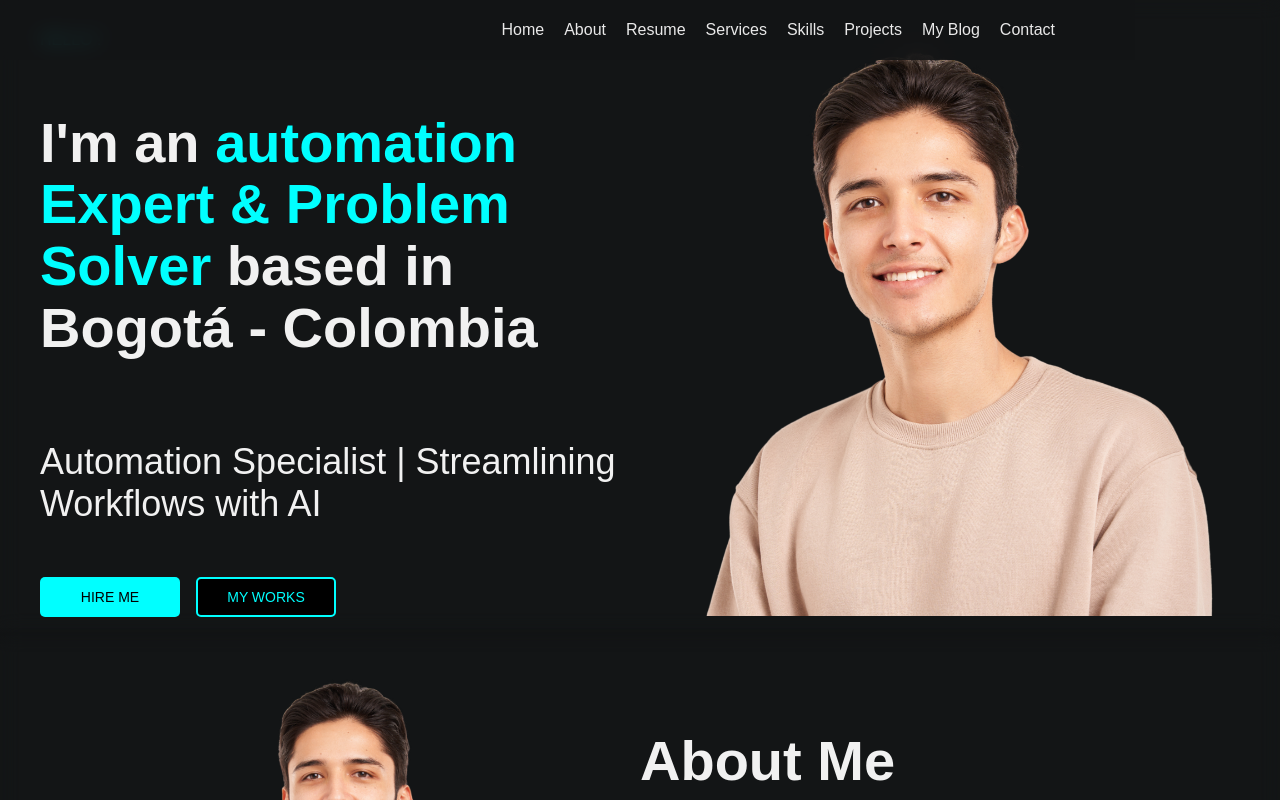
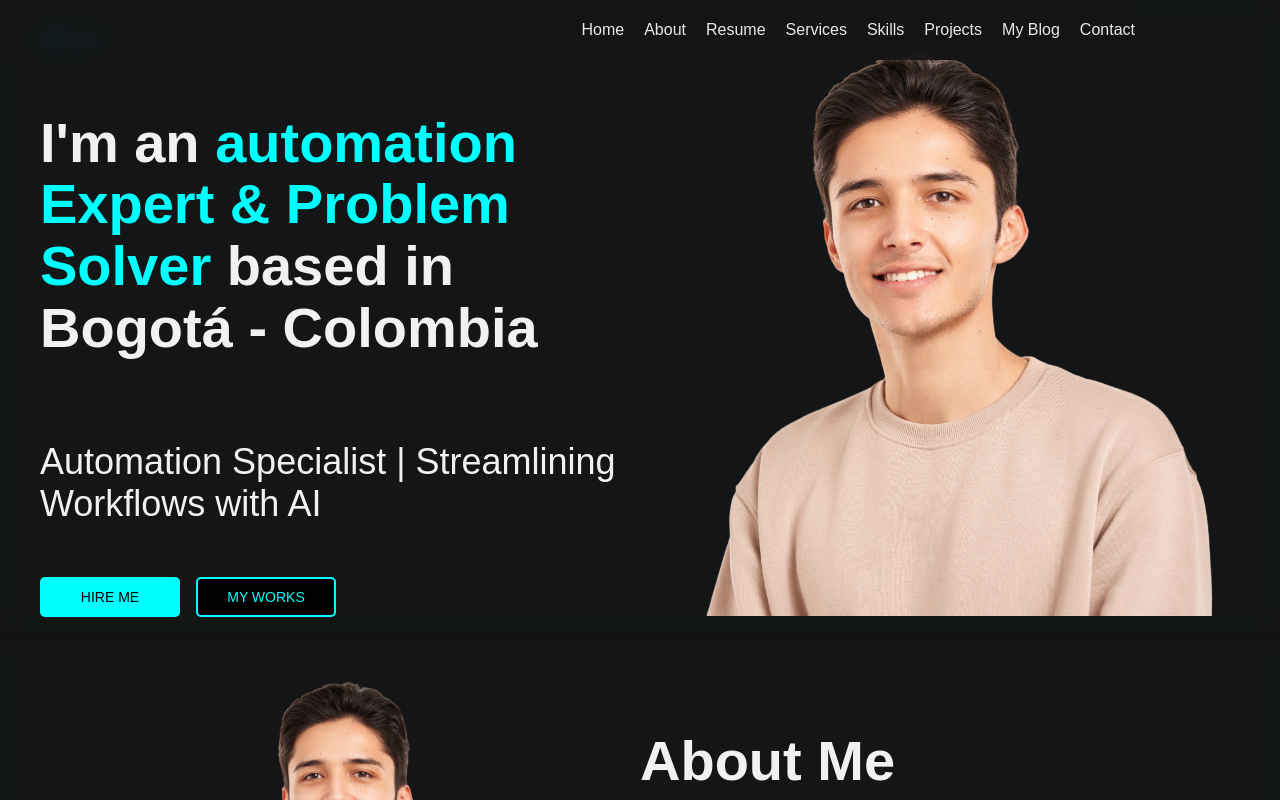
Before and after one commit to juanchovg1/mi-portafolio-frontend, a React (Vite) app: page / in a window 1280 px wide. Shown: the top 800 px of the page. Built offline with nearby package versions, Linux system fonts and the light colour scheme.

Commit message:
Remove max-width property from header content for improved layout flexibility

```diff
--- a/src/styles/components/Header.css
+++ b/src/styles/components/Header.css
@@ -12,7 +12,6 @@
 
 .header-content {
     width: 100%;
-    max-width: 1200px; /* Fix typo and ensure max width */
     display: flex;
     align-items: center;
     justify-content: space-between;
```
